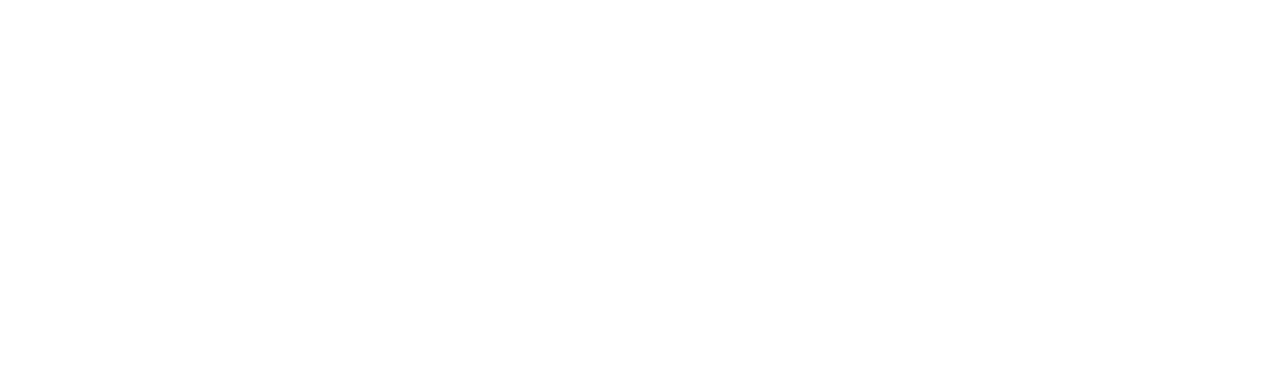
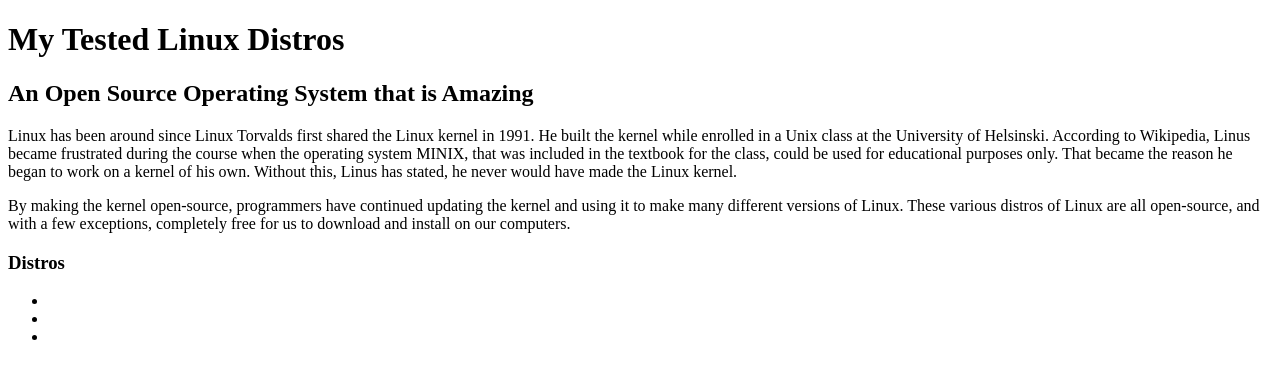
Before and after one commit to LaunchCodeAllhubs/js-assignment-4-html-me-something-mtaylorgit, a website: page index.html in a window 1280 px wide. Drawn offline with Linux system fonts and the light colour scheme.

Commit message:
Updated Index.html

```diff
--- a/index.html
+++ b/index.html
@@ -3,10 +3,45 @@
    <head>
       <meta charset="utf-8">
       <meta name="viewport" content="width=device-width">
-      <title>Different Linux Distros I have Tried</title>
+      <title>My Tested Linux Distros</title>
       <link href="styles.css" type="text/css" rel="stylesheet" />
    </head>
    <body>
       <!-- Write your HTML in this file! -->
+   <header>
+         <h1>My Tested Linux Distros</h1>
+         <h2>An Open Source Operating System that is Amazing</h2>
+   </header>
+
+   <main>
+         <!-- Intro -->
+         <section>
+
+         </section>
+
+         <!-- History -->
+         <section>
+            <p>Linux has been around since Linux Torvalds first shared the Linux kernel in 1991.  He built the kernel while enrolled in a Unix class at the University of Helsinski.  According to Wikipedia, Linus became frustrated during the course when the operating system MINIX, that was included in the textbook for the class, could be used for educational purposes only.  That became the reason he began to work on a kernel of his own.  Without this, Linus has stated, he never would have made the Linux kernel. </p>
+
+            <p>By making the kernel open-source, programmers have continued updating the kernel and using it to make many different versions of Linux.  These various distros of Linux are all open-source, and with a few exceptions, completely free for us to download and install on our computers.</p>
+
+         </section>
+         <!-- Linux Distros -->
+
+         <section>
+            <h3>Distros</h3>
+            <ul>
+               <li></li>
+               <li></li>
+               <li></li>
+            </ul>
+
+         </section>
+
+   </main>
+
+   <footer>
+
+   </footer>
    </body>
 </html>
```
